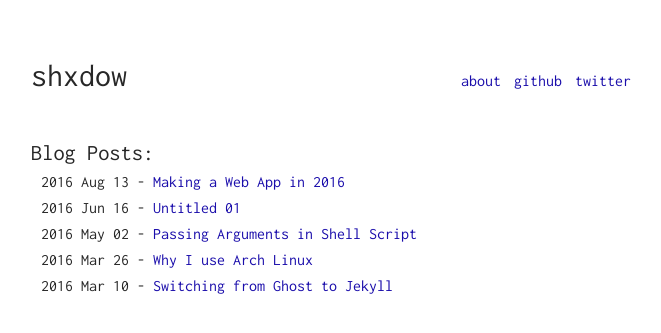
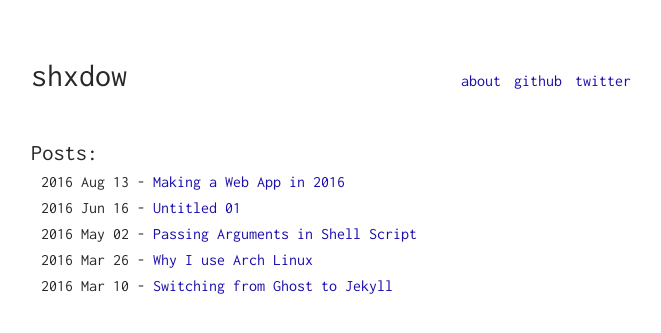
Before and after one commit to shxdow/shxdow.github.io, a Jekyll site: the page built from index.html, in a window 1280 px wide. Shown: the top 333 px of the page, without its empty margins (309-970 px from the left). Built offline with Jekyll 4.4.1, drawn with Linux system fonts in a browser that asks for light colours.

Commit message:
'Blog posts' modified

```diff
--- a/index.html
+++ b/index.html
@@ -13,7 +13,7 @@ layout: default
     </ul>
 </div>
 <div class="blog">
-    <h1>Blog Posts:</h1>
+    <h1>Posts:</h1>
     <ul>
         {% for post in site.posts %}
         <li>
```
